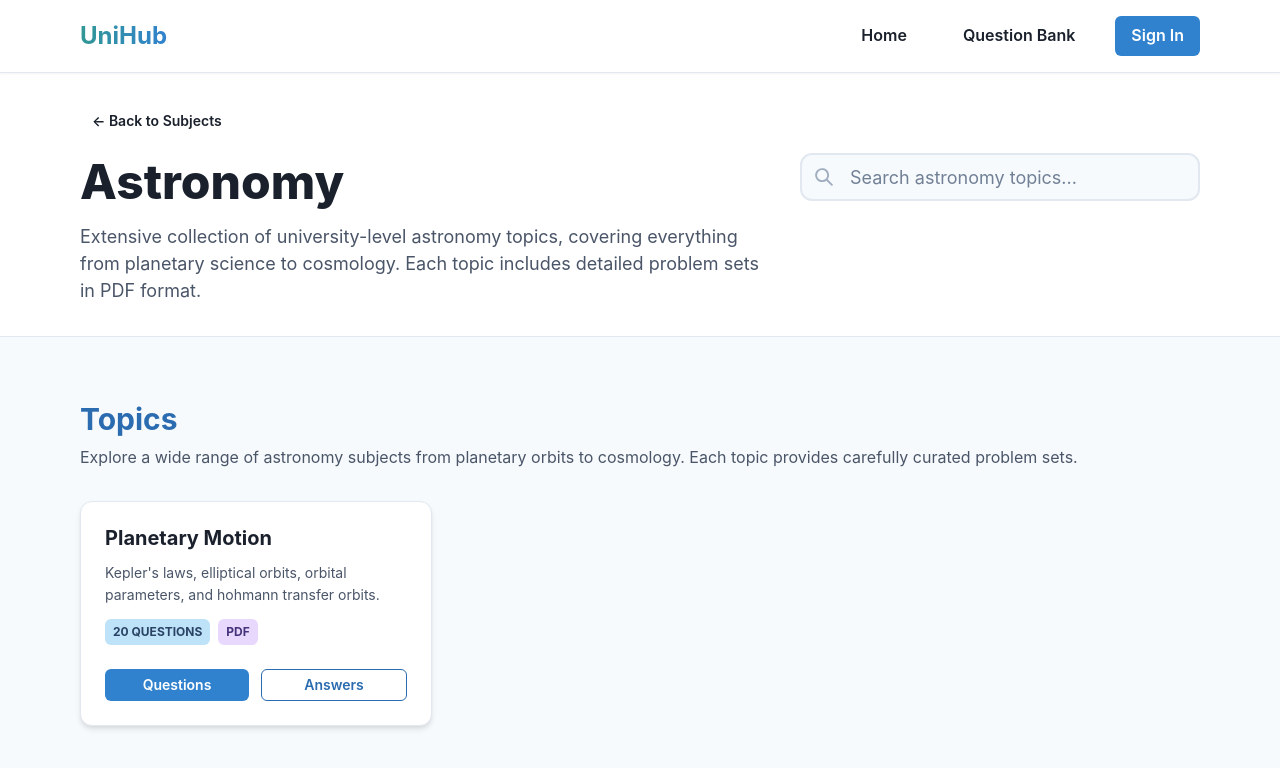
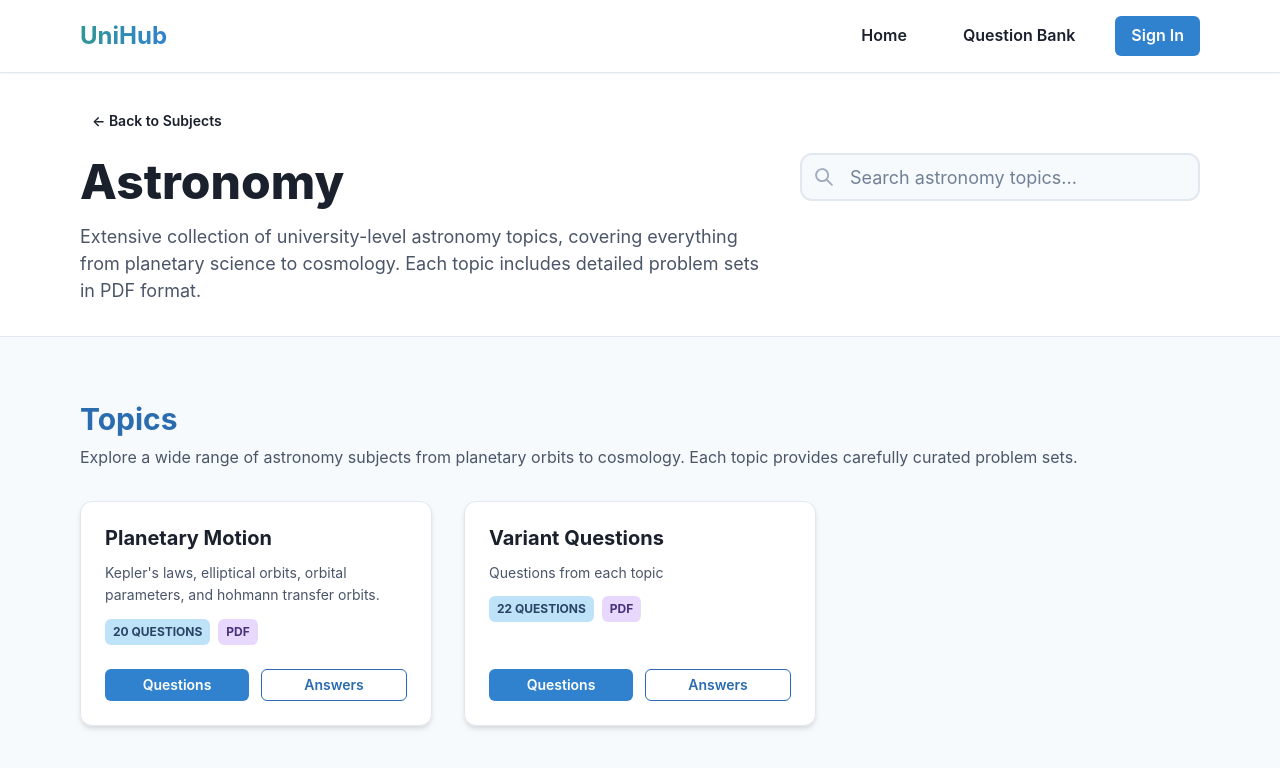
Before and after one commit to salkaro/unihub, a Next.js app: page /bank/astronomy in a window 1280 px wide. Shown: the top 768 px of the page. Built offline with nearby package versions, Linux system fonts and the light colour scheme.

Commit message:
astronomy variant questions

```diff
--- a/src/components/app/bank/BankPage.tsx
+++ b/src/components/app/bank/BankPage.tsx
@@ -38,8 +38,8 @@ const subjects: Subject[] = [
         id: "astronomy",
         title: "Astronomy",
         description: "Covers planetary motion, stellar evolution, galaxies, cosmology, and observational astronomy.",
-        moduleCount: 1,
-        questionCount: 20,
+        moduleCount: 2,
+        questionCount: 40,
         color: "gray",
         href: "/bank/astronomy",
     },
--- a/src/components/app/bank/subjects/AstronomyPage.tsx
+++ b/src/components/app/bank/subjects/AstronomyPage.tsx
@@ -20,6 +20,13 @@ const topics: Topic[] = [
         description: "Kepler's laws, elliptical orbits, orbital parameters, and hohmann transfer orbits.",
         questionCount: 20,
         pdfUrl: "/pdfs/astronomy/planetary-motion.pdf",
+    },
+    {
+        id: "variants",
+        title: "Variant Questions",
+        description: "Questions from each topic",
+        questionCount: 22,
+        pdfUrl: "/pdfs/astronomy/variant.pdf",
     },
 ];
 
```
Also changed, not shown: 2 other files (tests, documents, lock files or other folders).
